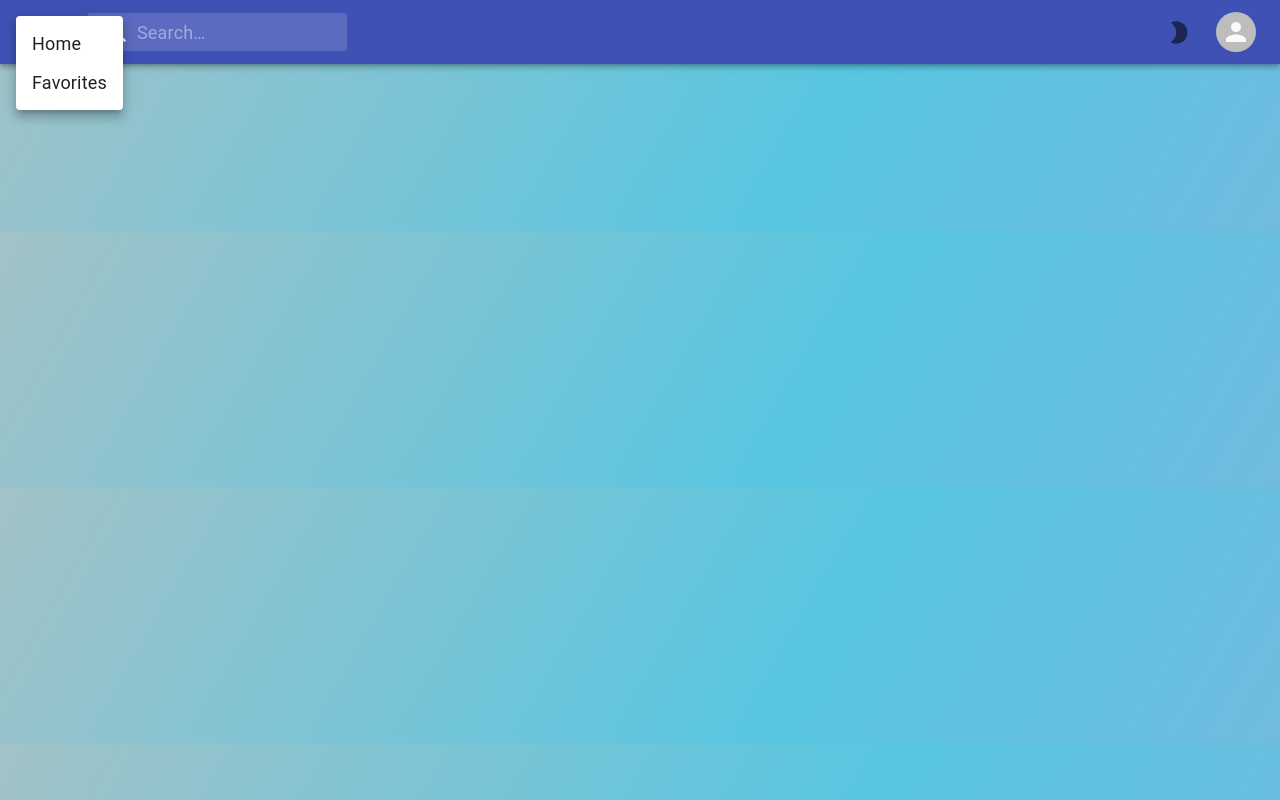
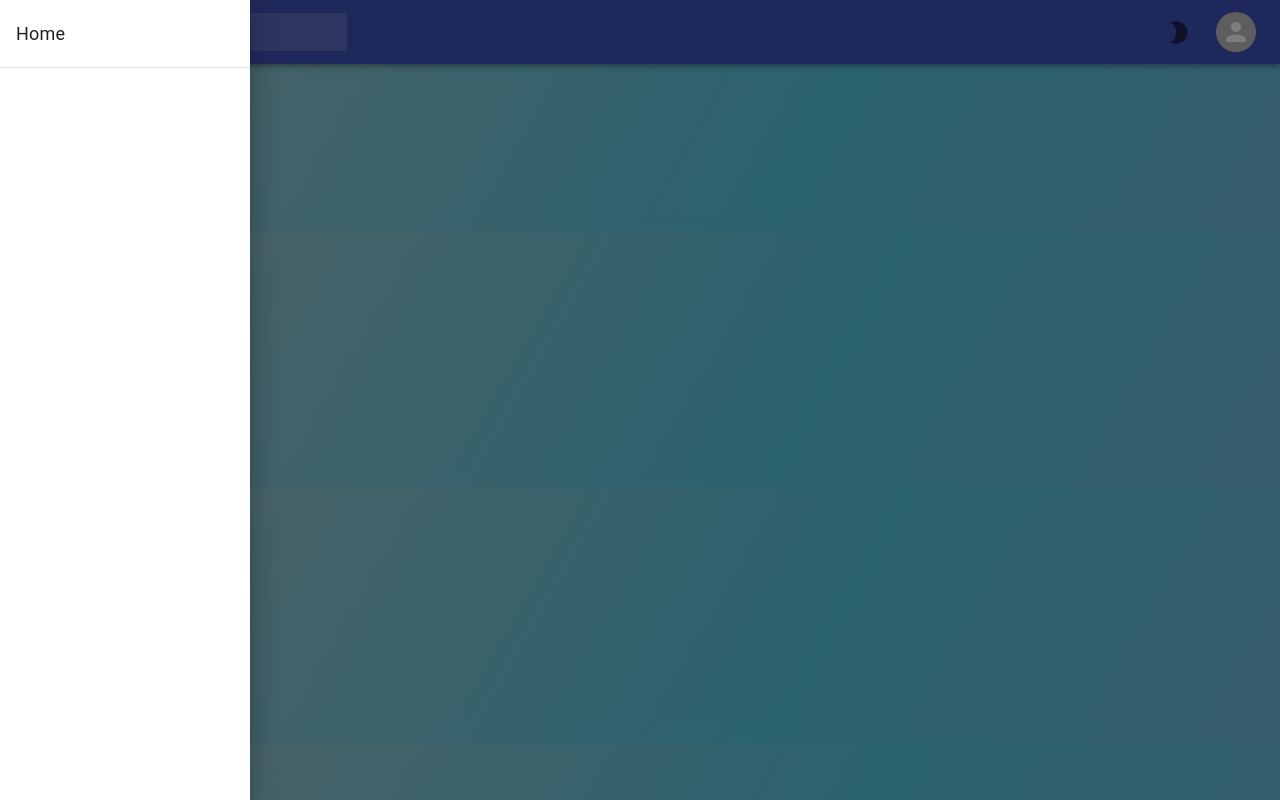
Before and after one commit to wizelineacademy/react-bootcamp-2020, a React (Create React App) app: page / in a window 1280 px wide. Both pictures are taken after a click on the button 37 px from the left and 32 px from the top of the page. Built offline with nearby package versions, Linux system fonts and the light colour scheme.

Commit message:
Handdle login error & changed principal menu drawer

```diff
--- a/package.json
+++ b/package.json
@@ -5,6 +5,7 @@
   "dependencies": {
     "@material-ui/core": "^4.11.1",
     "@material-ui/icons": "^4.9.1",
+    "@material-ui/lab": "^4.0.0-alpha.56",
     "@testing-library/jest-dom": "^5.11.4",
     "@testing-library/react": "^10.4.9",
     "@testing-library/user-event": "^12.1.3",
--- /dev/null
+++ b/src/components/LoginForm/LoginAlert.jsx
@@ -0,0 +1,25 @@
+import React from 'react';
+import { makeStyles } from '@material-ui/core/styles';
+import Alert from '@material-ui/lab/Alert';
+
+import { useAuth } from '../../providers/Auth/Auth.provider';
+
+const useStyles = makeStyles((theme) => ({
+  root: {
+    width: '100%',
+    '& > * + *': {
+      marginTop: theme.spacing(2),
+    },
+  },
+}));
+
+export default function LoginAlert() {
+  const classes = useStyles();
+  const { error } = useAuth();
+
+  return (
+    <div className={classes.root}>
+      <Alert severity="error">{error}</Alert>
+    </div>
+  );
+}
--- a/src/components/LoginForm/LoginForm.jsx
+++ b/src/components/LoginForm/LoginForm.jsx
@@ -7,26 +7,26 @@ import DialogContent from '@material-ui/core/DialogContent';
 import DialogTitle from '@material-ui/core/DialogTitle';
 
 import { useAuth } from '../../providers/Auth/Auth.provider';
+import LoginAlert from './LoginAlert';
 
 export default function FormDialog(props) {
   const [username, setUsername] = useState('');
   const [password, setPassword] = useState('');
-  const { login } = useAuth();
+  const { login, error, loading } = useAuth();
 
   async function handleLogin() {
     const user = await login(username, password);
-    console.log({ user });
+    if (user) {
+      props.close();
+    }
   }
 
   return (
     <div>
-      <Dialog
-        open={props.open}
-        onClose={props.handleClose}
-        aria-labelledby="form-dialog-title"
-      >
+      <Dialog open={props.open} onClose={props.close} aria-labelledby="form-dialog-title">
         <DialogTitle id="form-dialog-title">Login</DialogTitle>
         <DialogContent>
+          {error && <LoginAlert />}
           <TextField
             autoFocus
             margin="dense"
@@ -34,6 +34,7 @@ export default function FormDialog(props) {
             label="Username"
             value={username}
             onChange={(e) => setUsername(e.target.value)}
+            disabled={loading}
             fullWidth
           />
           <TextField
@@ -44,11 +45,12 @@ export default function FormDialog(props) {
             type="password"
             value={password}
             onChange={(e) => setPassword(e.target.value)}
+            disabled={loading}
             fullWidth
           />
         </DialogContent>
         <DialogActions>
-          <Button onClick={props.handleClose} color="primary">
+          <Button onClick={props.close} color="primary">
             Cancel
           </Button>
           <Button onClick={handleLogin} color="primary">
--- a/src/components/LoginMenu/LoginMenu.jsx
+++ b/src/components/LoginMenu/LoginMenu.jsx
@@ -74,7 +74,7 @@ function LoginMenu() {
           <MenuItem onClick={doLogin}>Login</MenuItem>
         )}
       </Menu>
-      {open && <LoginForm open={open} handleClose={handleClose} />}
+      {open && <LoginForm open={open} close={handleClose} />}
     </>
   );
 }
--- a/src/components/Menu/Menu.jsx
+++ b/src/components/Menu/Menu.jsx
@@ -1,41 +1,71 @@
 import React from 'react';
 import IconButton from '@material-ui/core/IconButton';
 import MenuIcon from '@material-ui/icons/Menu';
-import Menu from '@material-ui/core/Menu';
-import MenuItem from '@material-ui/core/MenuItem';
+import Drawer from '@material-ui/core/Drawer';
+import List from '@material-ui/core/List';
+import Divider from '@material-ui/core/Divider';
+import ListItem from '@material-ui/core/ListItem';
+import ListItemText from '@material-ui/core/ListItemText';
 
-export default function PrincipalMenu(classes) {
-  const isLogged = true;
-  const [anchorEl, setAnchorEl] = React.useState(null);
+import { useAuth } from '../../providers/Auth/Auth.provider';
+import useStyles from './Menu.styled';
 
-  const handleClick = (event) => {
-    setAnchorEl(event.currentTarget);
+export default function PrincipalMenu() {
+  const classes = useStyles();
+  const { isLoggedIn } = useAuth();
+  const [state, setState] = React.useState({
+    left: false,
+  });
+
+  const toggleDrawer = (anchor, open) => (event) => {
+    if (event.type === 'keydown' && (event.key === 'Tab' || event.key === 'Shift')) {
+      return;
+    }
+
+    setState({ ...state, [anchor]: open });
   };
 
-  const handleClose = () => {
-    setAnchorEl(null);
-  };
+  const list = (anchor) => (
+    <div
+      role="presentation"
+      onClick={toggleDrawer(anchor, false)}
+      onKeyDown={toggleDrawer(anchor, false)}
+    >
+      <List className={classes.list}>
+        <ListItem button key="Home">
+          <ListItemText primary="Home" />
+        </ListItem>
+      </List>
+      <Divider />
+      {isLoggedIn && (
+        <>
+          <ListItem button key="Favorites">
+            <ListItemText primary="Favorites" />
+          </ListItem>
+        </>
+      )}
+    </div>
+  );
   return (
     <div>
-      <IconButton
-        edge="start"
-        className={classes.menuButton}
-        color="inherit"
-        aria-label="menu"
-        onClick={handleClick}
-      >
-        <MenuIcon />
-      </IconButton>
-      <Menu
-        id="simple-menu"
-        anchorEl={anchorEl}
-        keepMounted
-        open={Boolean(anchorEl)}
-        onClose={handleClose}
-      >
-        <MenuItem onClick={handleClose}>Home</MenuItem>
-        {isLogged && <MenuItem onClick={handleClose}>Favorites</MenuItem>}
-      </Menu>
+      {['left'].map((anchor) => (
+        <React.Fragment key={anchor}>
+          <IconButton
+            className={classes.menuButton}
+            edge="start"
+            onClick={toggleDrawer(anchor, true)}
+          >
+            <MenuIcon>{anchor}</MenuIcon>
+          </IconButton>
+          <Drawer
+            anchor={anchor}
+            open={state[anchor]}
+            onClose={toggleDrawer(anchor, false)}
+          >
+            {list(anchor)}
+          </Drawer>
+        </React.Fragment>
+      ))}
     </div>
   );
 }
--- /dev/null
+++ b/src/components/Menu/Menu.styled.js
@@ -0,0 +1,15 @@
+import { makeStyles } from '@material-ui/core/styles';
+
+const useStyles = makeStyles({
+  list: {
+    width: 250,
+  },
+  fullList: {
+    width: 250,
+  },
+  drawer: {
+    backgroundColor: 'red',
+  },
+});
+
+export default useStyles;
--- a/src/providers/Auth/Auth.actions.js
+++ b/src/providers/Auth/Auth.actions.js
@@ -2,7 +2,7 @@ import loginApi from '../../api/loginapi';
 
 const ACTIONS = {
   LOGIN: 'LOGIN',
-  SUCCESS: 'SUCCESS',
+  LOGGED: 'LOGGED',
   ERROR: 'ERROR',
   LOGOUT: 'LOGOUT',
 };
@@ -14,7 +14,7 @@ const loginUser = (dispatch) => async (username, password) => {
     const user = await loginApi(username, password);
 
     dispatch({
-      type: ACTIONS.SUCCESS,
+      type: ACTIONS.LOGGED,
       payload: { user },
     });
     return user;
--- a/src/providers/Auth/Auth.reducer.js
+++ b/src/providers/Auth/Auth.reducer.js
@@ -7,18 +7,18 @@ export const initialState = {
 };
 
 export function authReducer(state, action) {
-  const { type, payload } = action;
+  const { type, payload = {} } = action;
 
   switch (type) {
     case ACTIONS.LOGIN:
-      return { ...state, user: payload };
-    case ACTIONS.SUCCESS:
-      return { ...state, user: payload.user };
+      return { ...state, loading: true, error: false };
+    case ACTIONS.LOGGED:
+      return { ...state, loading: false, user: payload.user };
     case ACTIONS.ERROR:
-      return { ...state, user: payload.error };
+      return { ...state, loading: false, error: payload.error };
     case ACTIONS.LOGOUT:
       return { ...initialState };
     default:
-      return state;
+      throw new Error(`Invalid action "${type}"`);
   }
 }
```
Also changed, not shown: src/components/LoginForm/LoginForm.styled.js (deleted, +0 -12 lines), src/components/LoginMenu/LoginMenu.styled.js (deleted), 1 other file (tests, documents, lock files or other folders).
